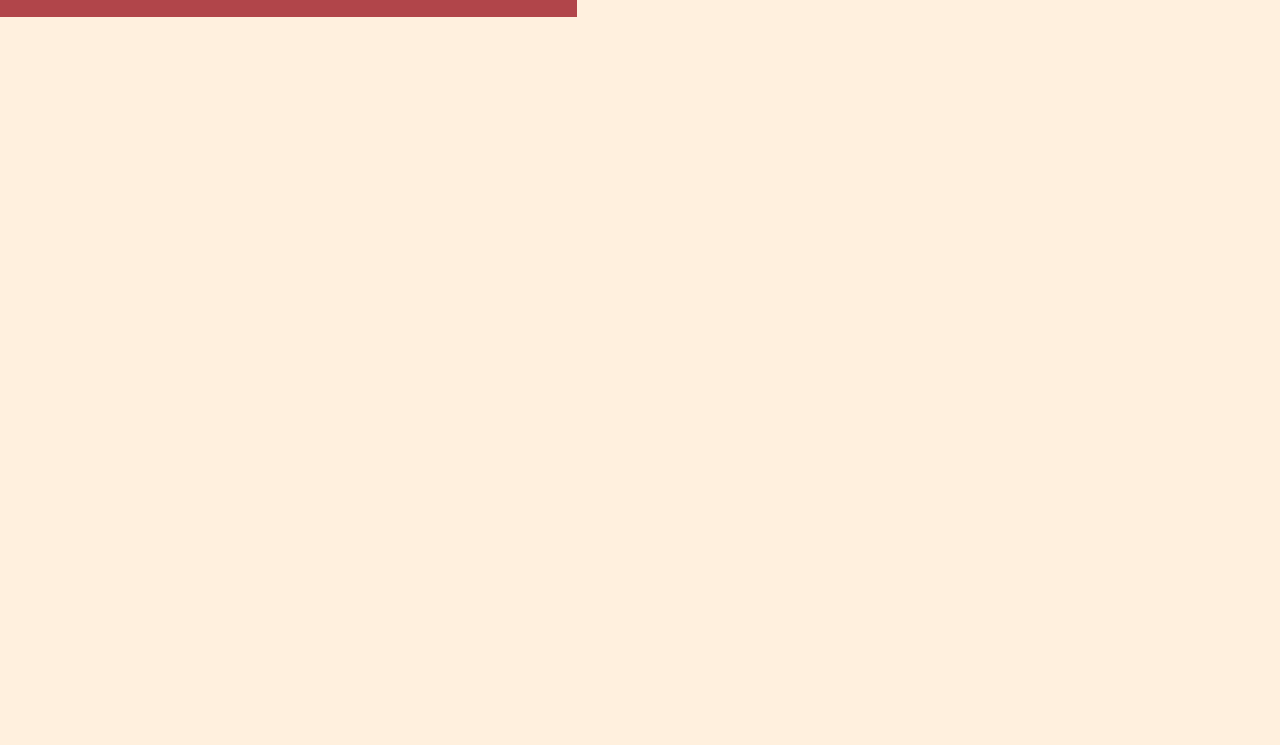
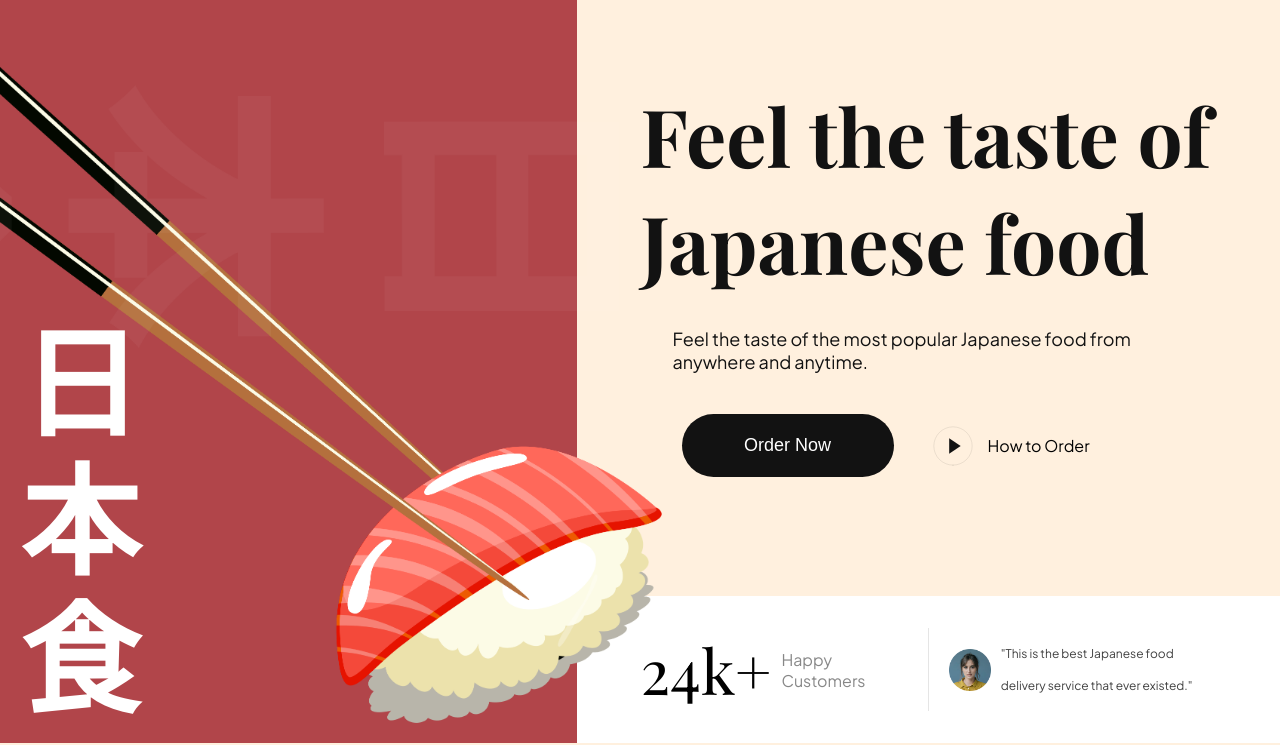
Before and after one commit to Harrytimbog/sushi-restaurant, a website built with Vite: page index.html in a window 1280 px wide. Shown: the part 55-800 px from the top of the page. Built offline with nearby package versions, Linux system fonts and the light colour scheme.

Commit message:
Create Hero

```diff
--- /dev/null
+++ b/css/sections/hero.css
@@ -0,0 +1,166 @@
+.hero {
+  display: flex;
+  min-height: calc(100vh - 74px);
+  overflow: hidden;
+}
+
+.hero-image {
+  flex: 1;
+  display: flex;
+  flex-direction: column;
+  position: relative;
+  z-index: 5;
+}
+
+.hero-image img {
+  width: 120%;
+  height: 100%;
+  object-fit: contain;
+}
+
+.hero-image__overlay {
+  position: absolute;
+  inset: 0;
+  width: 100%;
+  background-color: var(--primary-color);
+  z-index: -1;
+}
+
+.hero-image h2 {
+  position: absolute;
+  bottom: 0;
+  padding: 20px;
+
+  font-family: var(--playfair-display);
+  font-weight: 700;
+  font-size: 120px;
+  line-height: 138px;
+  color: #fff;
+}
+
+.hero-content {
+  flex: 1.22;
+  display: flex;
+  justify-content: space-between;
+  flex-direction: column;
+}
+
+.hero-content-info {
+  padding: 64px;
+  flex: 1;
+  display: flex;
+  flex-direction: column;
+}
+
+.hero-content-info h1 {
+  font-size: 80px;
+  font-weight: 600px;
+  font-family: var(--playfair-display);
+  color: var(--secondary-color);
+}
+
+.hero-content-info p {
+  margin: 32px 0 0 32px;
+  font-family: var(--plus-jakarta-sans);
+  color: var(--secondary-color);
+  font-size: 18px;
+  font-weight: 400;
+}
+
+.hero-content__buttons {
+  margin: 41px 0 0 41px;
+  display: flex;
+  flex-wrap: wrap;
+  gap: 36px;
+}
+
+.hero-content__order-button {
+  padding: 20px;
+  border-radius: 36px;
+  min-width: 212px;
+  outline: none;
+  border: none;
+  background: var(--secondary-color);
+
+  cursor: pointer;
+  color: #fff;
+  font-weight: 500;
+  font-size: 18px;
+  line-height: 23px;
+}
+
+.hero-content__play-button {
+  border: none;
+  outline: none;
+  background: transparent;
+  display: flex;
+  align-items: center;
+
+  font-size: 16px;
+  line-height: 19px;
+  color: var(--black-200);
+  font-family: var(--plus-jakarta-sans);
+
+  cursor: pointer;
+}
+
+.hero-content__play-button img {
+  margin-right: 12px;
+  width: 46px;
+  height: 46px;
+  object-fit: contain;
+}
+
+.hero-content__testimonial {
+  padding: 32px 64px;
+
+  display: flex;
+  flex-wrap: wrap;
+  gap: 20px;
+
+  background: var(--color-white);
+}
+
+.hero-content__customer {
+  flex: 1;
+  gap: 10px;
+}
+
+.hero-content__customer h4 {
+  font-size: 62px;
+  font-weight: 400;
+  font-family: var(--playfair-display);
+}
+
+.hero-content__customer p {
+  font-size: 16px;
+  font-weight: 400;
+  font-family: var(--plus-jakarta-sans);
+  color: var(--secondary-color);
+  opacity: 0.5;
+}
+
+.hero-content__review {
+  flex: 1;
+  display: flex;
+
+  align-items: center;
+  gap: 10px;
+  padding-left: 20px;
+  border-left: 1px solid rgba(2, 2, 2, 0.1);
+}
+
+.hero-content__review img {
+  width: 42px;
+  height: 42px;
+  object-fit: contain;
+}
+
+.hero-content__review p {
+  font-size: 12px;
+  font-weight: 400;
+  line-height: 32px;
+  font-family: var(--plus-jakarta-sans);
+  color: var(--secondary-color);
+  opacity: 0.8;
+}
--- a/css/style.css
+++ b/css/style.css
@@ -3,13 +3,12 @@
 
 /* other css file imports */
 @import url("sections/header.css");
-/*
 @import url("sections/hero.css");
 @import url("sections/about.css");
 @import url("sections/popular.css");
 @import url("sections/trending.css");
 @import url("sections/subscribe.css");
-@import url("sections/footer.css"); */
+@import url("sections/footer.css");
 
 /* CSS variables for reusablity across all files (including above imported) */
 :root {
--- a/index.html
+++ b/index.html
@@ -46,6 +46,47 @@
 
     <!-- START: hero -->
 
+    <section class="hero">
+      <div class="hero-image">
+        <img src="assets/sushi-1.png" alt="sushi" />
+        <h2>
+          日 <br />
+          本 <br />
+          食 <br />
+        </h2>
+        <div class="hero-image__overlay"></div>
+      </div>
+      <div class="hero-content">
+        <div class="hero-content-info">
+          <h1>Feel the taste of Japanese food</h1>
+          <p>
+            Feel the taste of the most popular Japanese food from anywhere and
+            anytime.
+          </p>
+          <div class="hero-content__buttons">
+            <button class="hero-content__order-button">Order Now</button>
+            <button class="hero-content__play-button">
+              <img src="assets/play-circle.svg" alt="play" />
+              How to Order
+            </button>
+          </div>
+        </div>
+        <div class="hero-content__testimonial">
+          <div class="hero-content__customer flex-center">
+            <h4>24<span>k+</span></h4>
+            <p>Happy Customers</p>
+          </div>
+          <div class="hero-content__review">
+            <img src="assets/user.png" alt="user" />
+            <p>
+              "This is the best Japanese food delivery service that ever
+              existed."
+            </p>
+          </div>
+        </div>
+      </div>
+    </section>
+
     <!-- Type module is necessary in order to use ECMAScript module (import/export) -->
     <script src="js/script.js" type="module"></script>
   </body>
```
Also changed, not shown: css/sections/about.css (added), css/sections/footer.css (added), css/sections/popular.css (added), css/sections/subscribe.css (added), css/sections/trending.css (added).
